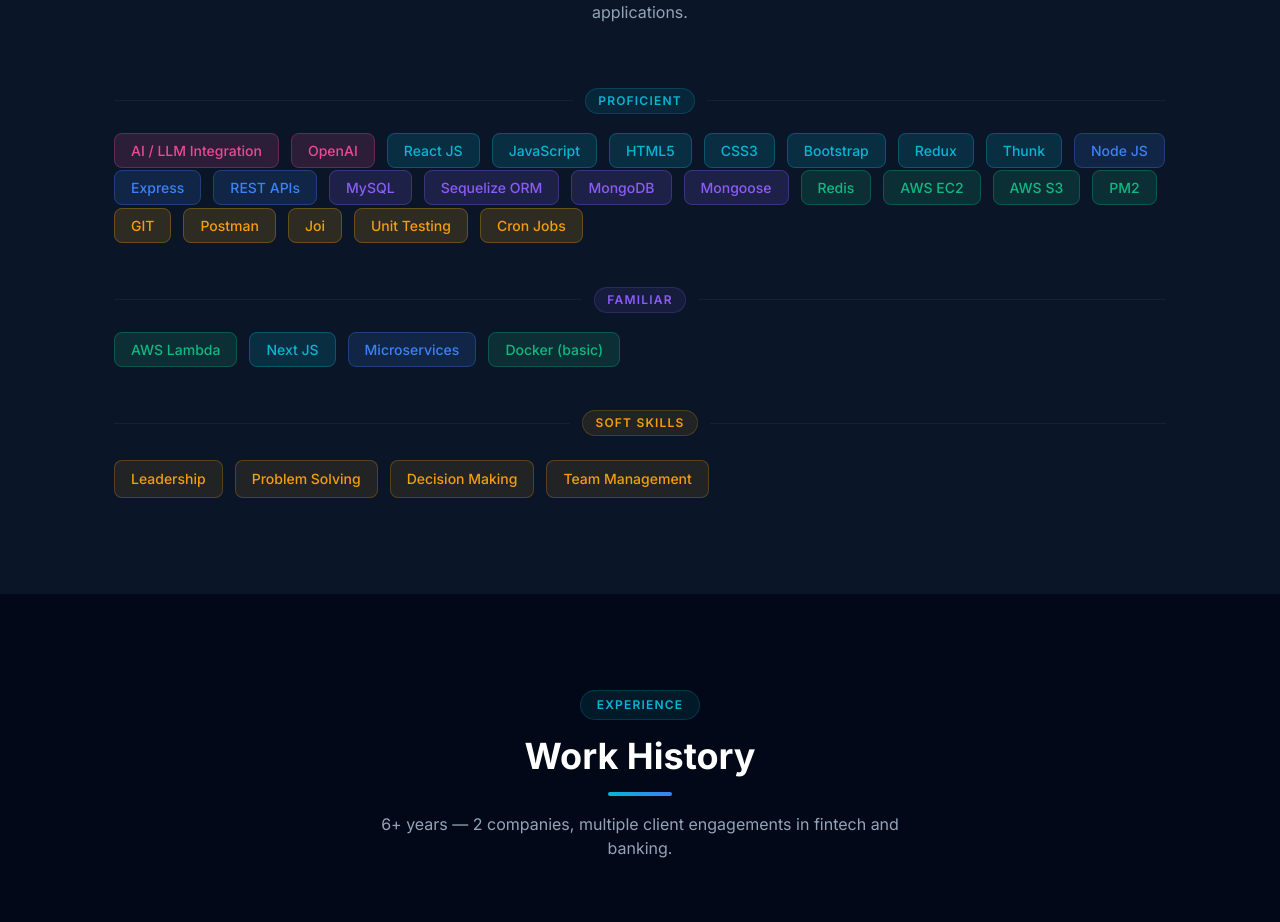
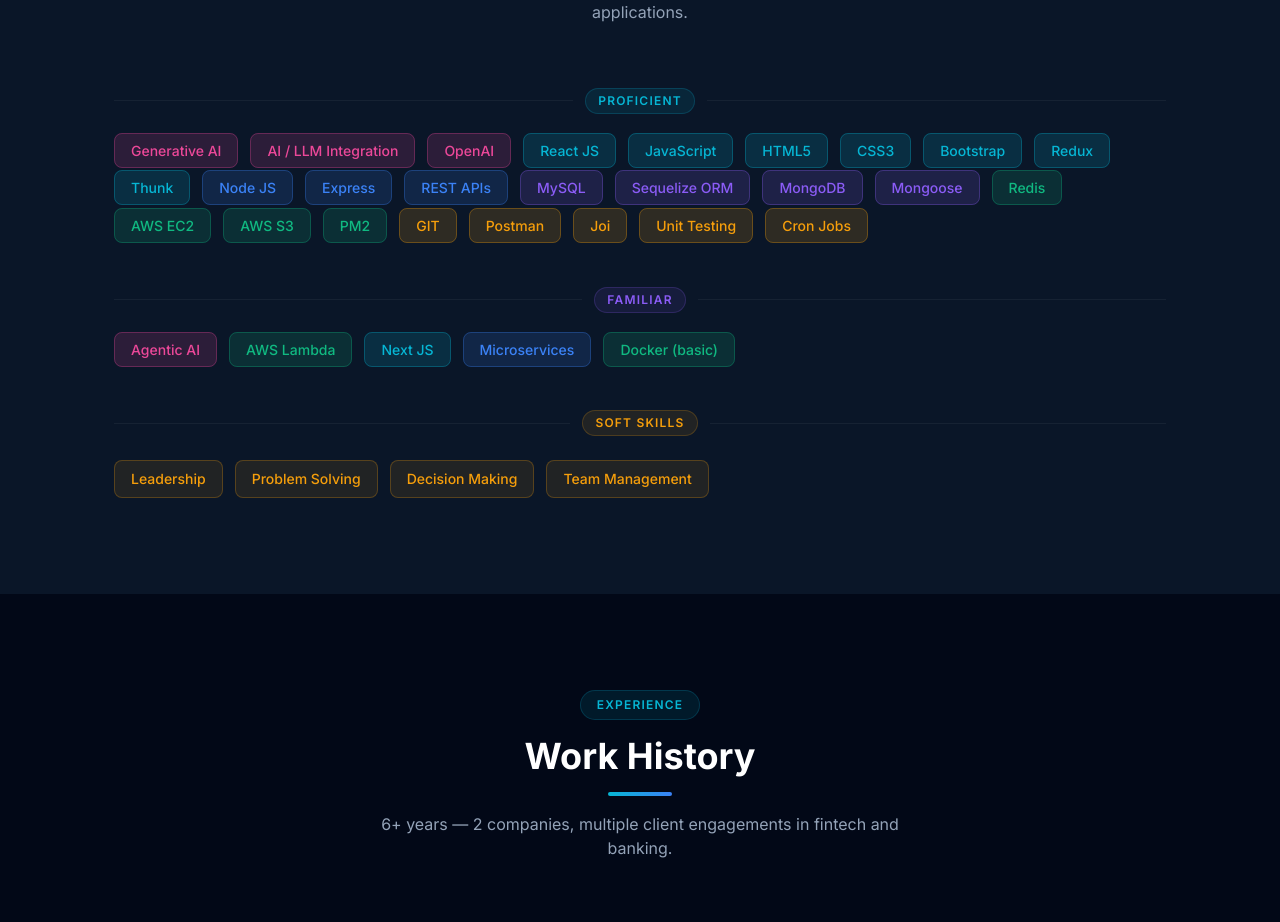
Before and after one commit to vinaycoder404/portfolio, a Next.js app: page / in a window 1280 px wide. Shown: the part 1884-2806 px from the top of the page. Built offline with nearby package versions, Linux system fonts and the light colour scheme.

Commit message:
changes in potfolio

```diff
--- a/src/data/portfolio.ts
+++ b/src/data/portfolio.ts
@@ -19,6 +19,7 @@
 
 export const skills = {
   proficient: [
+    { name: "Generative AI", category: "AI" },
     { name: "AI / LLM Integration", category: "AI" },
     { name: "OpenAI", category: "AI" },
     { name: "React JS", category: "Frontend" },
@@ -46,6 +47,7 @@
     { name: "Cron Jobs", category: "Tools" },
   ],
   familiar: [
+    { name: "Agentic AI", category: "AI" },
     { name: "AWS Lambda", category: "DevOps" },
     { name: "Next JS", category: "Frontend" },
     { name: "Microservices", category: "Backend" },
```
